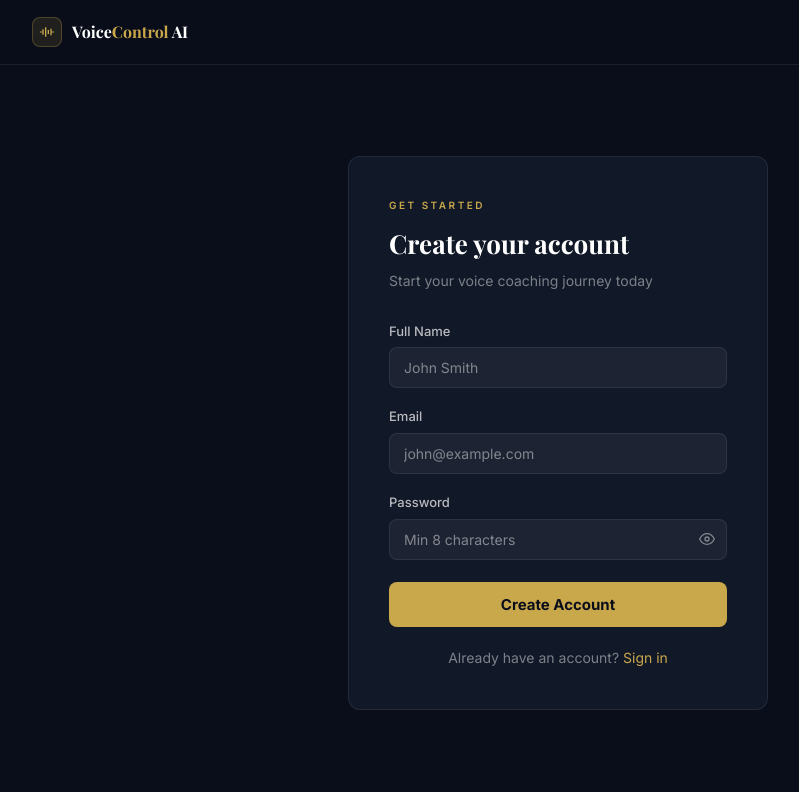
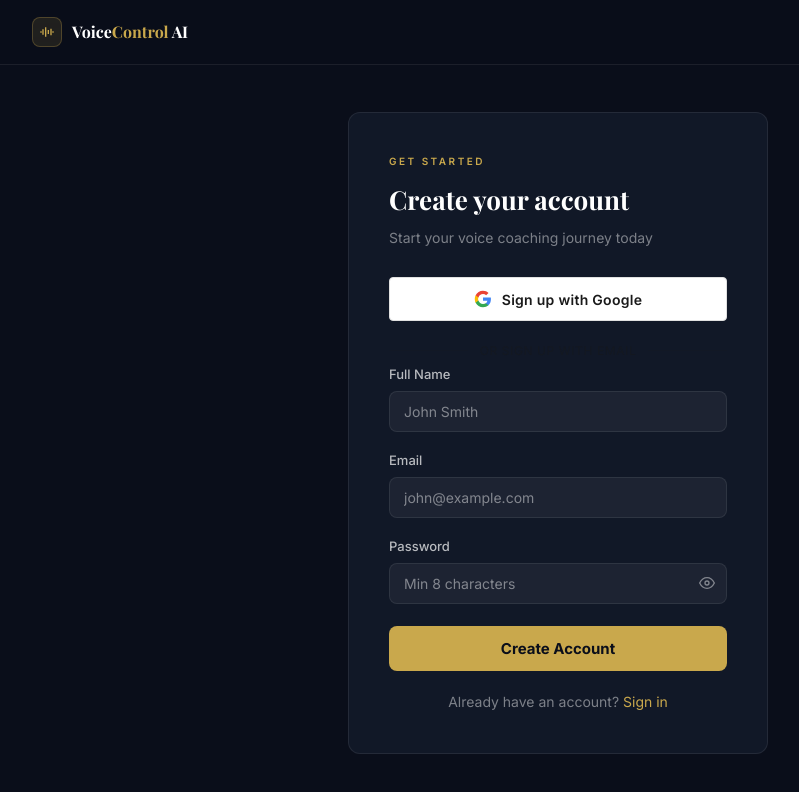
Before and after one commit to mustafahassan065/ControlVoice-Frontend, a Next.js app: page /signup in a window 1280 px wide. Shown: the top 792 px of the page, without its empty margins (82-881 px from the left). Built offline with nearby package versions, Linux system fonts and the light colour scheme.

Commit message:
fix the google auth

```diff
--- a/pages/signup.js
+++ b/pages/signup.js
@@ -8,6 +8,7 @@
   const [showPassword, setShowPassword] = useState(false);
   const [error, setError] = useState('');
   const [loading, setLoading] = useState(false);
+  const [googleLoading, setGoogleLoading] = useState(false);
 
   async function handleSubmit(e) {
     e.preventDefault();
@@ -29,6 +30,11 @@
     } finally {
       setLoading(false);
     }
+  }
+
+  function handleGoogleSignup() {
+    setGoogleLoading(true);
+    window.location.href = `${process.env.NEXT_PUBLIC_API_URL}/auth/google`;
   }
 
   return (
@@ -53,6 +59,32 @@
           <p className={styles.sub}>Start your voice coaching journey today</p>
 
           {error && <div className={styles.error}>{error}</div>}
+
+          {/* Google Sign Up Button */}
+          <button
+            type="button"
+            className={styles.googleBtn}
+            onClick={handleGoogleSignup}
+            disabled={googleLoading}
+          >
+            {googleLoading ? (
+              <span>Connecting...</span>
+            ) : (
+              <>
+                <svg width="18" height="18" viewBox="0 0 24 24" xmlns="http://www.w3.org/2000/svg">
+                  <path d="M22.56 12.25c0-.78-.07-1.53-.2-2.25H12v4.26h5.92c-.26 1.37-1.04 2.53-2.21 3.31v2.77h3.57c2.08-1.92 3.28-4.74 3.28-8.09z" fill="#4285F4"/>
+                  <path d="M12 23c2.97 0 5.46-.98 7.28-2.66l-3.57-2.77c-.98.66-2.23 1.06-3.71 1.06-2.86 0-5.29-1.93-6.16-4.53H2.18v2.84C3.99 20.53 7.7 23 12 23z" fill="#34A853"/>
+                  <path d="M5.84 14.09c-.22-.66-.35-1.36-.35-2.09s.13-1.43.35-2.09V7.07H2.18C1.43 8.55 1 10.22 1 12s.43 3.45 1.18 4.93l2.85-2.22.81-.62z" fill="#FBBC05"/>
+                  <path d="M12 5.38c1.62 0 3.06.56 4.21 1.64l3.15-3.15C17.45 2.09 14.97 1 12 1 7.7 1 3.99 3.47 2.18 7.07l3.66 2.84c.87-2.6 3.3-4.53 6.16-4.53z" fill="#EA4335"/>
+                </svg>
+                Sign up with Google
+              </>
+            )}
+          </button>
+
+          <div className={styles.divider}>
+            <span>or sign up with email</span>
+          </div>
 
           <form onSubmit={handleSubmit} className={styles.form}>
             <div className={styles.field}>
--- a/styles/Auth.module.css
+++ b/styles/Auth.module.css
@@ -45,3 +45,51 @@
   transition: color 0.2s;
 }
 .eyeBtn:hover { color: var(--white); }
+/* Add these to Auth.module.css */
+
+.googleBtn {
+  width: 100%;
+  display: flex;
+  align-items: center;
+  justify-content: center;
+  gap: 10px;
+  padding: 12px 20px;
+  background: #fff;
+  color: #1a1a1a;
+  border: 1.5px solid #e0e0e0;
+  border-radius: 4px;
+  font-size: 14px;
+  font-weight: 600;
+  letter-spacing: 0.02em;
+  cursor: pointer;
+  font-family: inherit;
+  transition: all 0.2s;
+  margin-bottom: 4px;
+}
+.googleBtn:hover {
+  background: #f5f5f5;
+  border-color: #ccc;
+  box-shadow: 0 2px 8px rgba(0,0,0,0.08);
+}
+.googleBtn:disabled {
+  opacity: 0.6;
+  cursor: not-allowed;
+}
+
+.divider {
+  display: flex;
+  align-items: center;
+  gap: 12px;
+  margin: 20px 0 4px;
+  color: rgba(26,26,24,0.35);
+  font-size: 12px;
+  letter-spacing: 0.05em;
+  text-transform: uppercase;
+}
+.divider::before,
+.divider::after {
+  content: '';
+  flex: 1;
+  height: 1px;
+  background: rgba(26,26,24,0.12);
+}
```
Also changed, not shown: pages/auth/google/success.js (added, +32 -0 lines), pages/login.js (+32 -0 lines).
